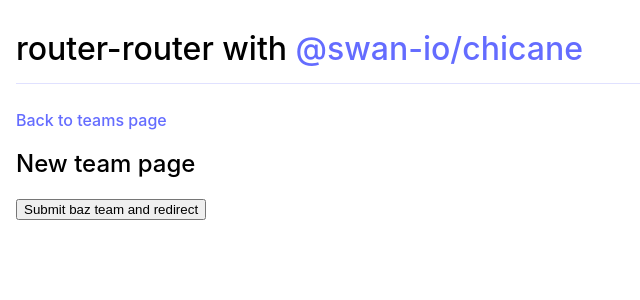
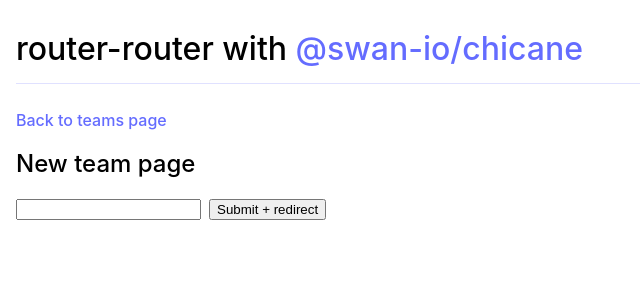
Before and after one commit to zoontek/react-router-with-chicane, a React (Vite) app: page /teams/new in a window 1280 px wide. Shown: the top 300 px of the page, without its empty margins (0-640 px from the left). Built offline with nearby package versions, Linux system fonts and the light colour scheme.

Commit message:
Improve team creation

```diff
--- a/src/App.tsx
+++ b/src/App.tsx
@@ -1,6 +1,6 @@
 import { BrowserRouter, Route, Routes } from "react-router-dom";
 import { Home } from "./pages/Home";
-import { NewTeamForm } from "./pages/NewTeamForm";
+import { NewTeam } from "./pages/NewTeam";
 import { Team } from "./pages/Team";
 import { Teams } from "./pages/Teams";
 
@@ -21,7 +21,7 @@ export const App = () => {
           <Route path="/" element={<Home />} />
           <Route path="/teams" element={<Teams />} />
           <Route path="/teams/:teamId" element={<Team />} />
-          <Route path="/teams/new" element={<NewTeamForm />} />
+          <Route path="/teams/new" element={<NewTeam />} />
         </Routes>
       </BrowserRouter>
     </>
--- /dev/null
+++ b/src/pages/NewTeam.tsx
@@ -0,0 +1,35 @@
+import { useState } from "react";
+import { Link, useNavigate } from "react-router-dom";
+
+export const NewTeam = () => {
+  const [value, setValue] = useState("");
+  const navigate = useNavigate();
+
+  return (
+    <>
+      <Link to="/teams">Back to teams page</Link>
+
+      <h2>New team page</h2>
+
+      <input
+        type="text"
+        required={true}
+        style={{ marginRight: 8 }}
+        value={value}
+        onChange={(event) => {
+          event.preventDefault();
+          setValue(event.target.value);
+        }}
+      />
+
+      <button
+        onClick={(event) => {
+          event.preventDefault();
+          navigate(`/teams?created=${value}`, { replace: true });
+        }}
+      >
+        Submit + redirect
+      </button>
+    </>
+  );
+};
--- a/src/pages/NewTeamForm.tsx
+++ /dev/null
@@ -1,22 +0,0 @@
-import { Link, useNavigate } from "react-router-dom";
-
-export const NewTeamForm = () => {
-  const navigate = useNavigate();
-
-  return (
-    <>
-      <Link to="/teams">Back to teams page</Link>
-
-      <h2>New team page</h2>
-
-      <button
-        onClick={(event) => {
-          event.preventDefault();
-          navigate("/teams?created=baz", { replace: true });
-        }}
-      >
-        Submit baz team and redirect
-      </button>
-    </>
-  );
-};
--- a/src/pages/Teams.tsx
+++ b/src/pages/Teams.tsx
@@ -13,7 +13,10 @@ export const Teams = () => {
       <nav>
         <Link to="/teams/foo">Team foo page</Link>
         <Link to="/teams/bar">Team bar page</Link>
-        {created != null && <Link to="/teams/baz">Team {created} page ✨</Link>}
+
+        {created != null && (
+          <Link to={`/teams/${created}`}>Team {created} page ✨</Link>
+        )}
       </nav>
 
       <div style={{ height: 24 }} />
```
